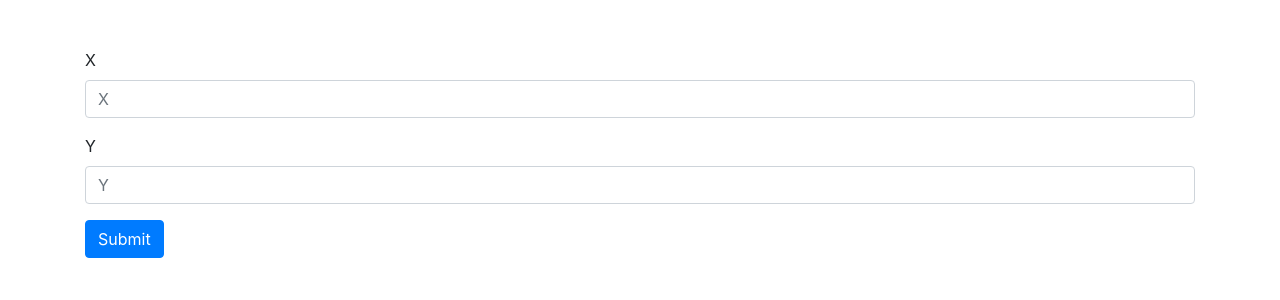
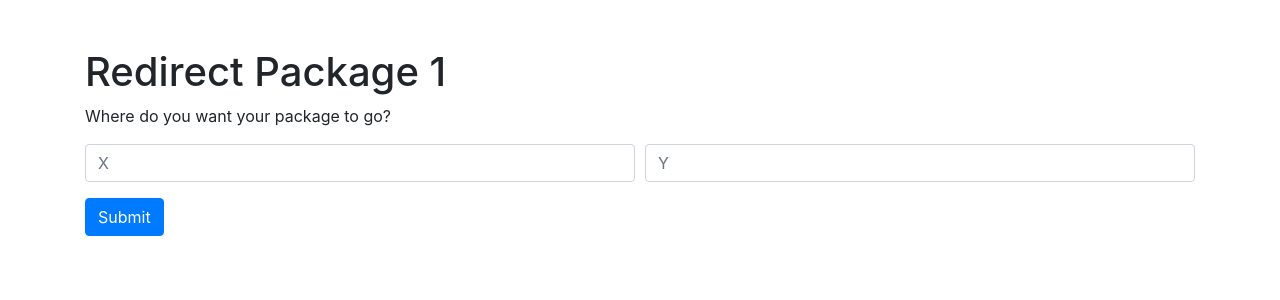
Before and after one commit to gxiny/mini-UPS, a Django app: page /redirect/1/ in a window 1280 px wide. Shown: the part 56-356 px from the top of the page. Run offline with Django 3.2, Linux system fonts and the light colour scheme; the visitor is signed in with stand-in values (Sample User, id 1); data that the repository does not hold is empty; some libraries are stand-ins or nearby versions.

Commit message:
Return to package detail after change destination

```diff
--- a/mini_ups/templates/redirect.html
+++ b/mini_ups/templates/redirect.html
@@ -2,9 +2,15 @@
 {% load bootstrap4 %}
 
 {% block content %}
+<h1>Redirect Package {{view.kwargs.package_id}}</h1>
+<p>Where do you want your package to go?</p>
 <form method="post">
     {% csrf_token %}
-    {% bootstrap_form form %}
+    {% bootstrap_form_errors form %}
+    <div class="form-row">
+        <div class="col">{% bootstrap_field form.x show_label=False %}</div>
+        <div class="col">{% bootstrap_field form.y show_label=False %}</div>
+    </div>
     {% buttons %}
     <button type="submit" class="btn btn-primary">Submit</button>
     {% endbuttons %}
--- a/mini_ups/views.py
+++ b/mini_ups/views.py
@@ -3,7 +3,7 @@ from django.contrib.auth.forms import UserCreationForm
 from django.contrib.auth.mixins import LoginRequiredMixin
 from django.db import transaction
 from django.shortcuts import render
-from django.urls import reverse_lazy
+from django.urls import reverse, reverse_lazy
 from django.views.generic.base import TemplateView
 from django.views.generic.edit import FormView
 
@@ -92,6 +92,9 @@ class RedirectView(LoginRequiredMixin, FormView):
     form_class = RedirectForm
     success_url = reverse_lazy('packages')
 
+    def get_success_url(self):
+        return reverse('package_detail', kwargs={'package_id': self.kwargs['package_id']})
+
     def form_valid(self, form):
         x = form.cleaned_data['x']
         y = form.cleaned_data['y']
```
